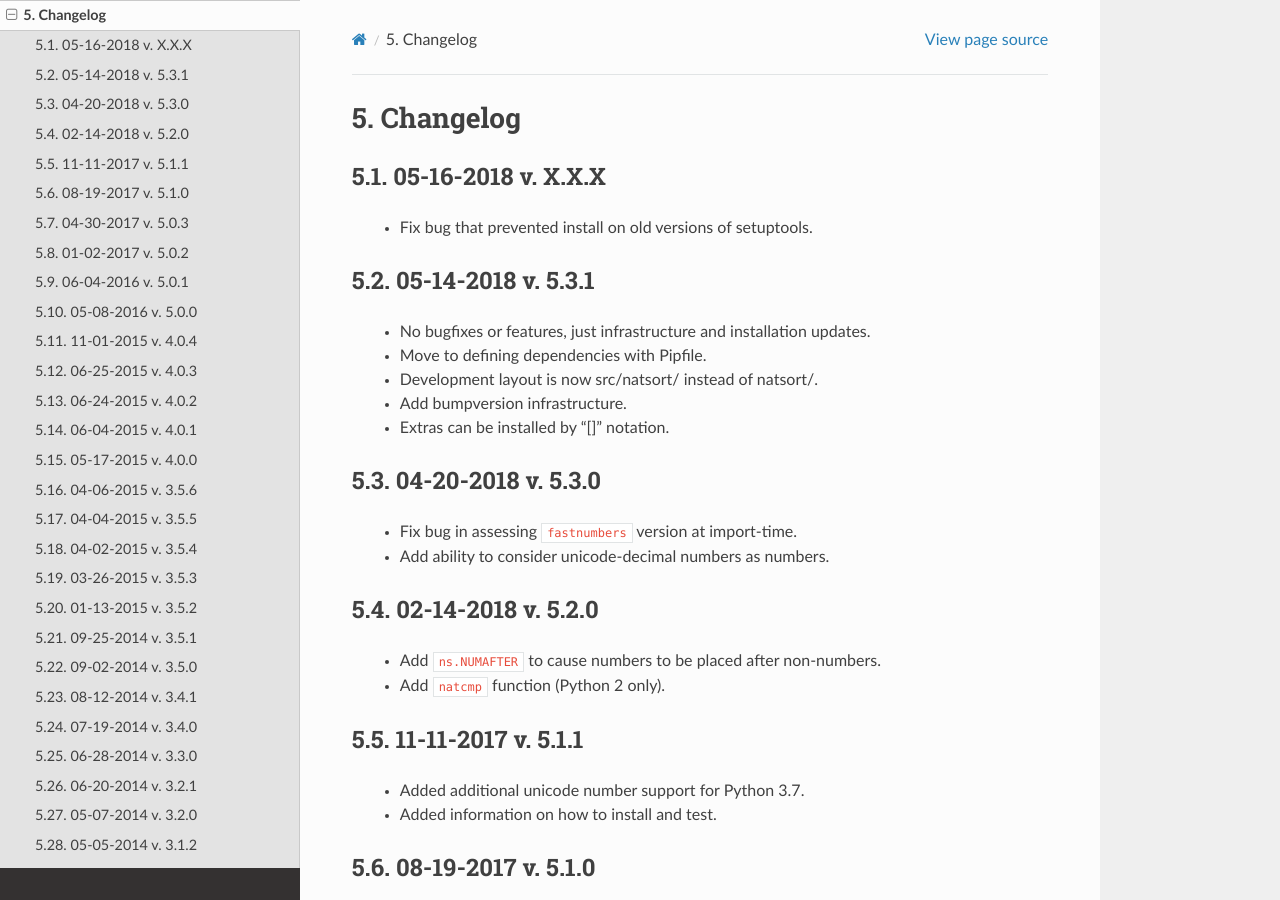
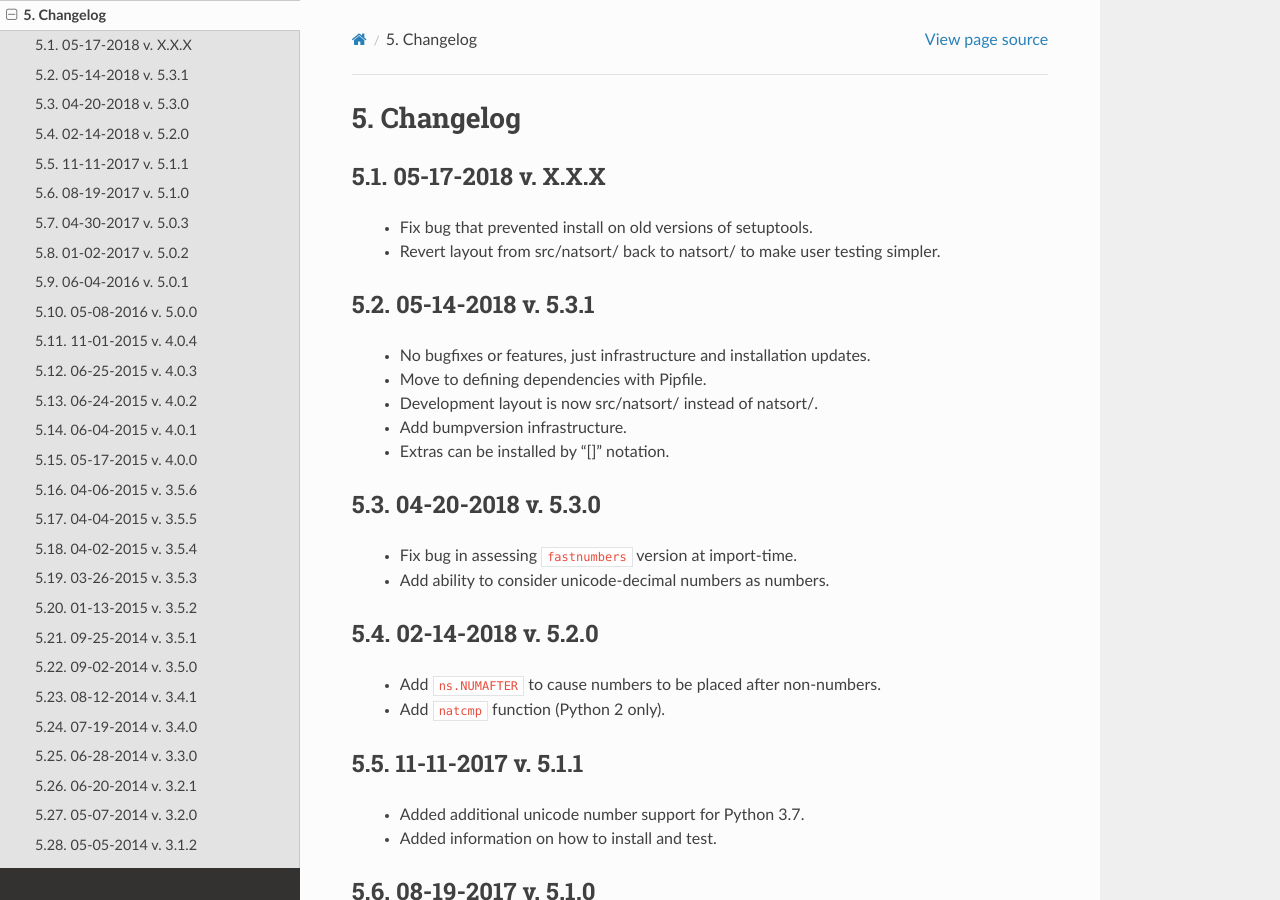
Before and after one commit to SethMMorton/natsort, a Sphinx documentation site: the page built from docs/source/changelog.rst, in a window 1280 px wide and 900 px high. Built offline with Sphinx 7.4.7 and the Read the Docs theme 2.0.0, drawn with Linux system fonts in a browser that asks for light colours; pages that are not in the unit, such as notebooks, are missing from menus.

Commit message:
Update changelog.

```diff
--- a/docs/source/changelog.rst
+++ b/docs/source/changelog.rst
@@ -3,10 +3,12 @@
 Changelog
 ---------
 
-05-16-2018 v. X.X.X
+05-17-2018 v. X.X.X
 +++++++++++++++++++
 
     - Fix bug that prevented install on old versions of setuptools.
+    - Revert layout from src/natsort/ back to natsort/ to make user
+      testing simpler.
 
 05-14-2018 v. 5.3.1
 +++++++++++++++++++
```
